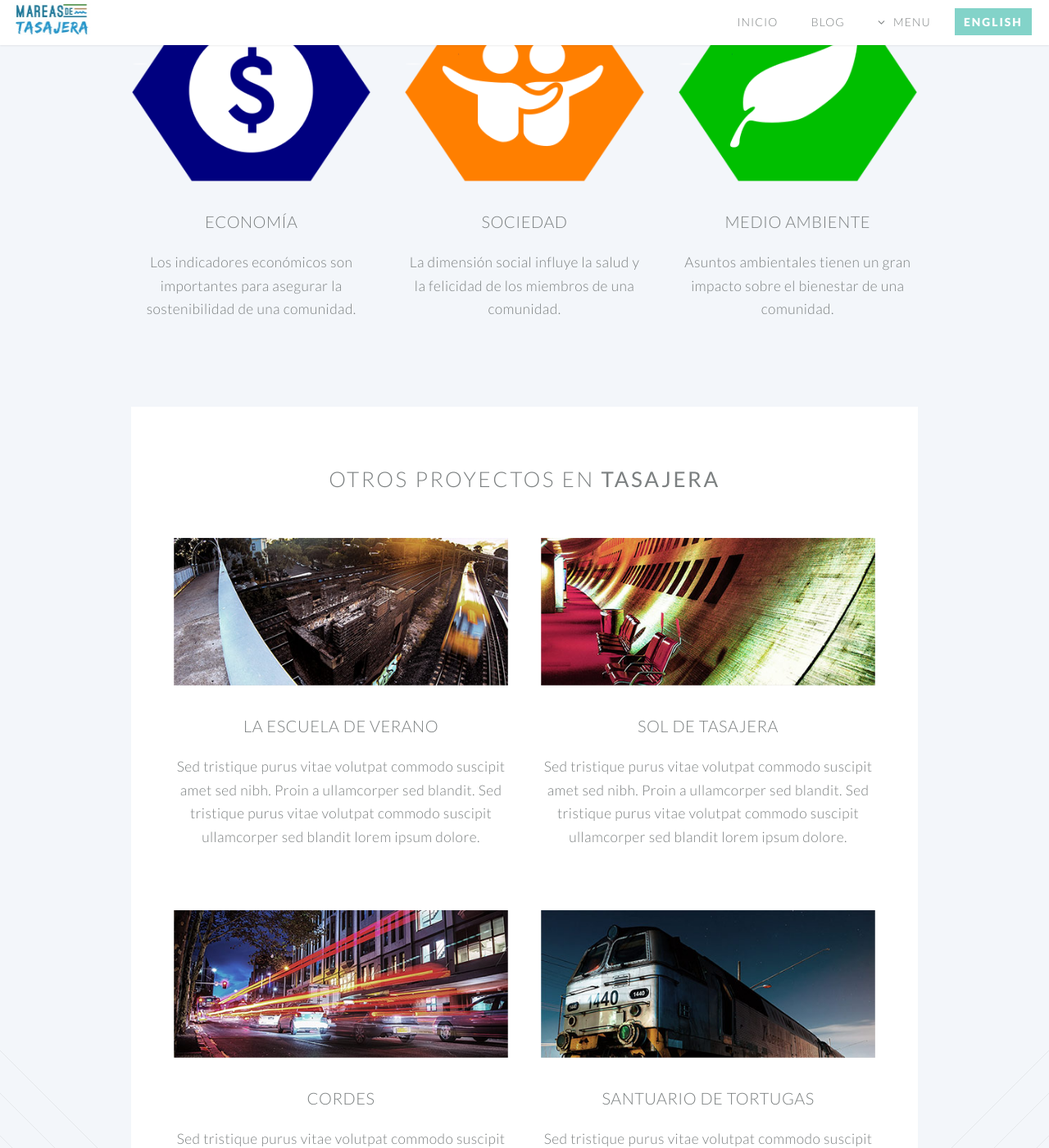
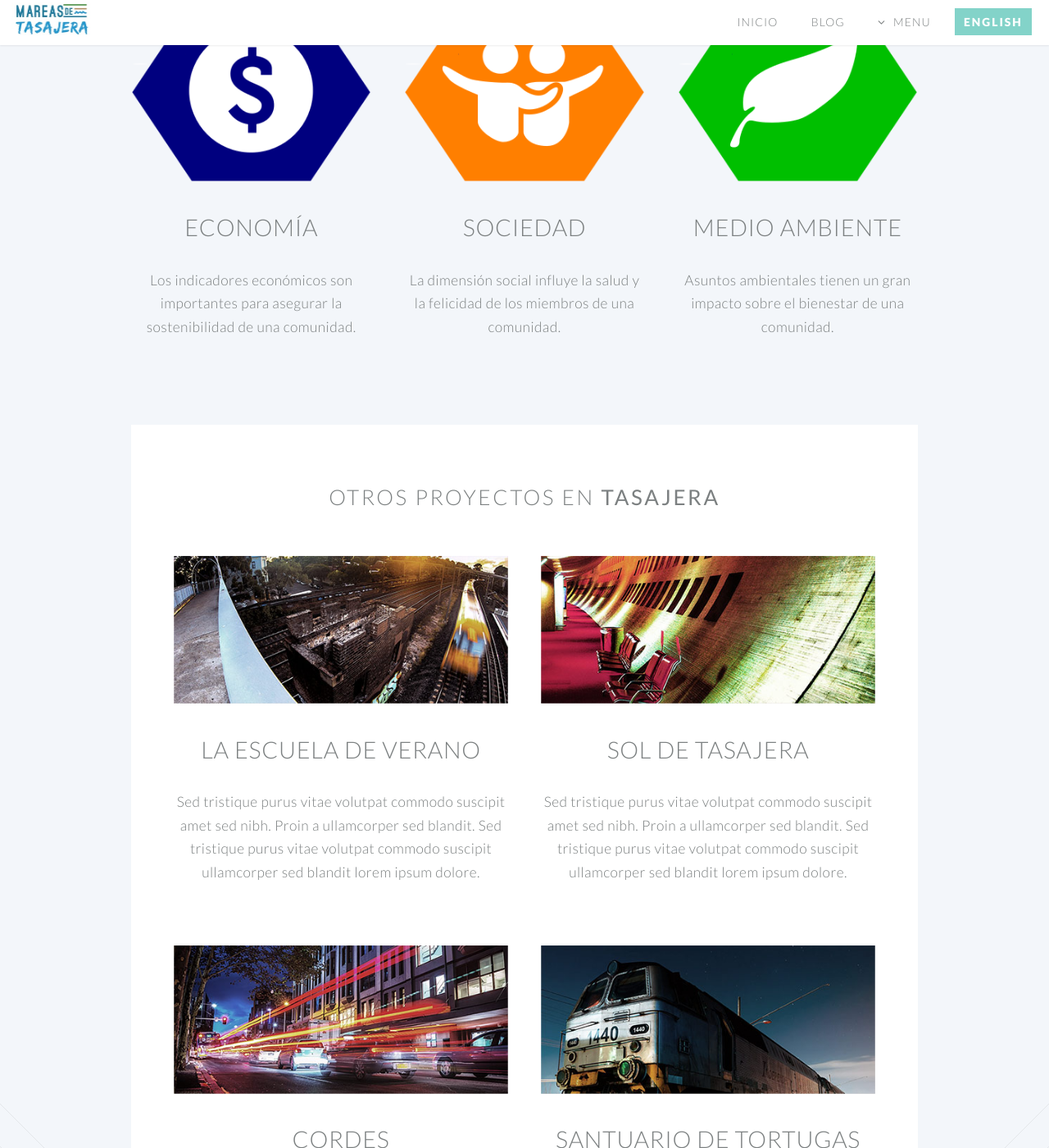
Before and after one commit to danteo90/danteo90.github.io, a Jekyll site: the page built from index.html, in a window 1280 px wide and 1400 px high, scrolled down 1746 px. Shown: the whole window at 82% size. Built offline with Jekyll 4.4.1, drawn with Linux system fonts in a browser that asks for light colours.

Commit message:
Update style.css

```diff
--- a/css/style.css
+++ b/css/style.css
@@ -77,7 +77,7 @@
 	}
 
 	h3 {
-		font-size: 1.15em;
+		font-size: 1.65em;
 		letter-spacing: 0.025em;
 		text-align: center;
 	}
```
